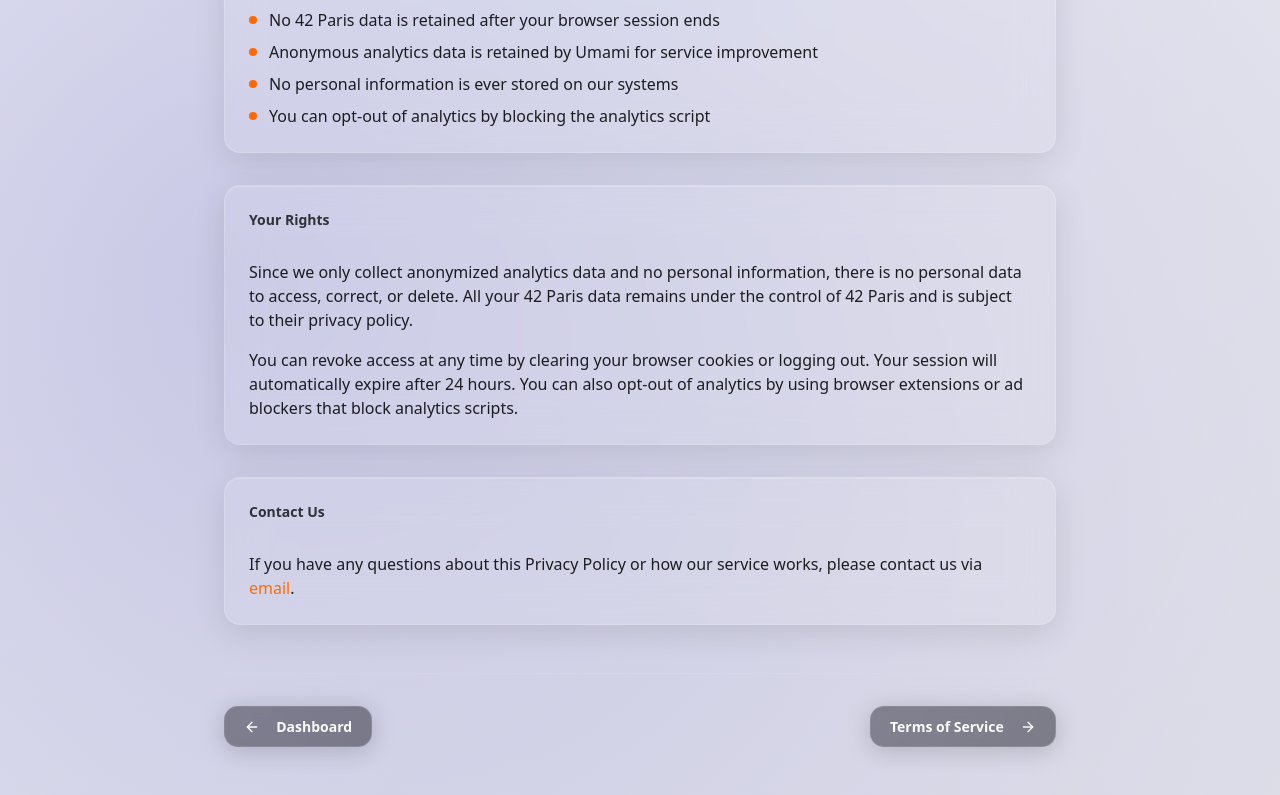
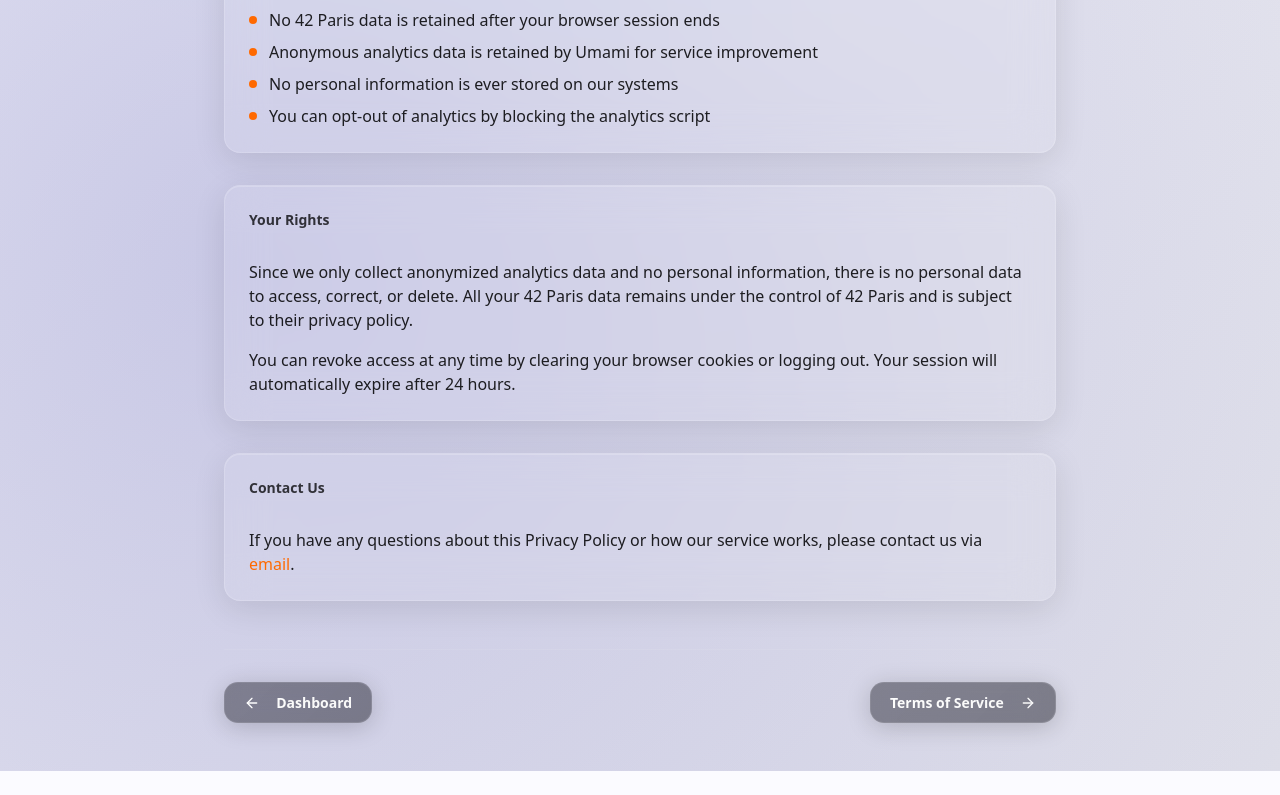
Before and after one commit to pquline/ft_dashboard, a Next.js app: page /legal/privacy in a window 1280 px wide. Shown: the part 1785-2580 px from the top of the page. After the commit the page ends 2556 px from the top, so only its background shows below. Built offline with nearby package versions, Linux system fonts and the light colour scheme.

Commit message:
feat: integrate Umami analytics script into layout
- Add Umami analytics script to the head of the RootLayout component for tracking user interactions.
- Update privacy policy to remove redundant opt-out information regarding analytics.

```diff
--- a/src/app/layout.tsx
+++ b/src/app/layout.tsx
@@ -25,6 +25,9 @@ export default function RootLayout({
 }>) {
   return (
     <html lang="en" suppressHydrationWarning>
+      <head>
+        <script defer src="https://umami.pfischof.com/script.js" data-website-id="5fe3ad7e-63ae-4c6b-bdd0-1bef86e6b928"></script>
+      </head>
       <body
         className={`${geistSans.variable} ${geistMono.variable} antialiased`}
       >
--- a/src/app/legal/privacy/page.tsx
+++ b/src/app/legal/privacy/page.tsx
@@ -164,8 +164,7 @@ export default function PrivacyPolicyPage() {
             <p>
               You can revoke access at any time by clearing your browser cookies
               or logging out. Your session will automatically expire after 24
-              hours. You can also opt-out of analytics by using browser extensions
-              or ad blockers that block analytics scripts.
+              hours.
             </p>
           </CardContent>
         </Card>
```
